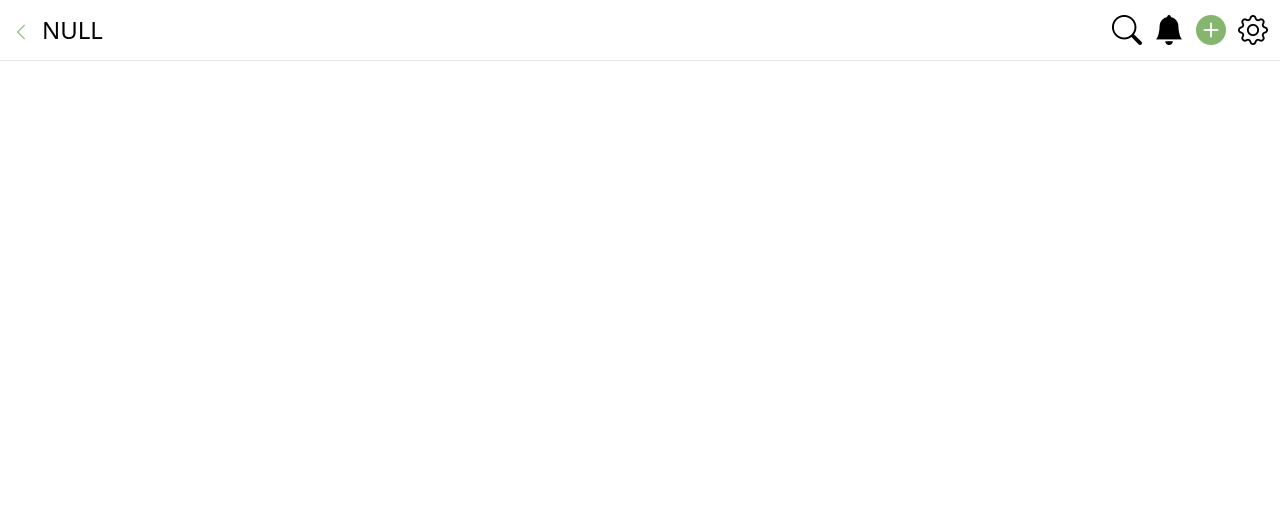
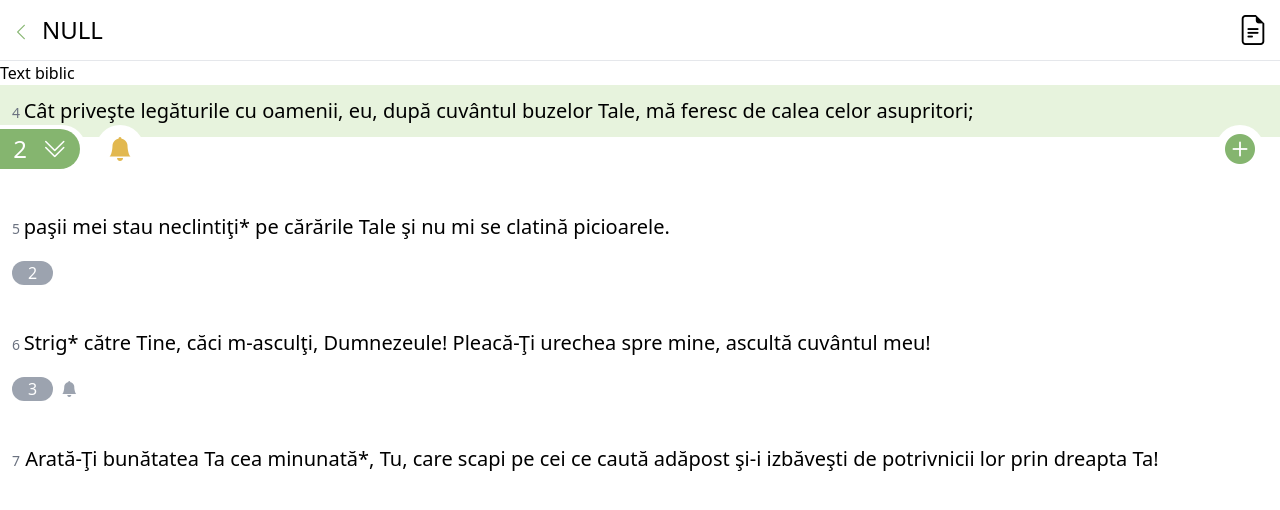
Before and after one commit to CCotuna/IE-FE-Collaborative-Bible-Translation-App, a Vue app: page /text-biblic-design in a window 1280 px wide. Before the commit this address had no page. Shown: the top 510 px of the page. Built offline with nearby package versions, Linux system fonts and the light colour scheme.

Commit message:
Style - working on design for content

```diff
--- a/src/components/NavigationBar.vue
+++ b/src/components/NavigationBar.vue
@@ -44,12 +44,13 @@ const goBack = () => {
             </button>
             <span class="p-3 text-2xl font-medium">{{ navbarTitle }}</span>
         </div>
-        <div v-if="route.path !== '/import-text' && route.path !== '/import-clasificat' " class="flex space-x-3 text-3xl">
+        <div v-if="route.path !== '/import-text' && route.path !== '/import-clasificat' && route.path !== '/text-biblic-design' " class="flex space-x-3 text-3xl">
             <RouterLink :to="{name:'biblioteca'}"><i class="bi bi-search"></i></RouterLink>
             <RouterLink :to="{name:'notifications'}"><i class="bi bi-bell-fill"></i></RouterLink>
             <RouterLink :to="{name: 'home'}"><i class="bi bi-plus-circle-fill text-brand-olivine"></i></RouterLink>
             <RouterLink :to="{name:'menu'}"><i class="bi bi-gear"></i></RouterLink>
         </div>
+        <RouterLink :to="{name:'text-biblic-design'}"><i class="bi bi-file-earmark-text text-3xl"></i></RouterLink>
     </div>
 
 </template>
--- a/src/router/index.js
+++ b/src/router/index.js
@@ -53,6 +53,11 @@ const router = createRouter({
       path: "/notifications",
       name: 'notifications',
       component: () => import('../views/NotificationsView.vue')
+    },
+    {
+      path: "/text-biblic-design",
+      name: 'text-biblic-design',
+      component: () => import('../views/BibleText.vue')
     }
     // {
     //   path: '/about',
--- /dev/null
+++ b/src/views/BibleText.vue
@@ -0,0 +1,60 @@
+<script setup>
+import { ref } from "vue"
+const isOpen = ref(false)
+const toggleContent = () => {
+    isOpen.value = !isOpen.value
+}
+</script>
+<template>
+    Text biblic
+    <div class="relative bg-brand-honeydew p-3">
+        <p class="text-xl"><span class=" text-sm text-gray-500">4 </span>Cât priveşte legăturile cu oamenii, eu, după
+            cuvântul buzelor Tale, mă feresc de calea celor
+            asupritori;</p>
+
+        <div class="absolute -bottom-9 -left-2 bg-white py-1 rounded-e-full w-[5.9rem]">
+            <button @click="toggleContent"
+                class="rounded-e-full py-1 w-20 ms-2 flex items-center justify-center bg-brand-olivine text-white text-2xl">
+                <span>2</span>
+                <i v-if="!isOpen" class="bi bi-chevron-double-down ms-4"></i>
+                <i v-else class="bi bi-chevron-double-down ms-4 rotate-180"></i></button>
+        </div>
+        <i v-if="!isOpen"
+            class="bi bi-bell-fill bg-white text-brand-gold-metallic rounded-full p-2 flex items-center justify-center absolute -bottom-9 left-24 w-12 h-12 text-2xl"></i>
+        <i
+            class="bi bi-plus-circle-fill bg-white text-brand-olivine rounded-full p-2 flex items-center justify-center absolute -bottom-9 right-4 w-12 h-12 text-3xl"></i>
+
+
+    </div>
+    <div v-if="isOpen" class="mt-12 p-3 bg-gray-200 rounded">
+            <p>Duis ultrices accumsan lorem, non ultricies dolor dapibus sit amet. Praesent dignissim finibus tempus.
+            </p>
+        </div>
+
+    <div class="mt-16 p-3 relative">
+        <p class="text-xl"><span class="text-sm text-gray-500">5 </span>paşii mei stau neclintiţi* pe cărările Tale şi
+            nu mi se clatină picioarele.</p>
+        <div class="rounded-full bg-gray-400 text-white text-base absolute -bottom-8 px-4">2</div>
+    </div>
+
+    <div class="mt-16 p-3 relative">
+        <p class="text-xl">
+            <span class="text-sm text-gray-500">6 </span>
+            Strig* către Tine, căci m-asculţi, Dumnezeule! Pleacă-Ţi urechea spre mine, ascultă cuvântul meu!
+        </p>
+        <div class="flex items-center absolute -bottom-8 space-x-2">
+            <div class="rounded-full bg-gray-400 text-white text-base px-4">3</div>
+            <i class="bi bi-bell-fill text-gray-400 text-base"></i>
+        </div>
+    </div>
+    <div class="mt-16 p-3">
+        <p class="text-xl">
+            <span class="text-sm text-gray-500">7</span>
+            Arată-Ţi bunătatea Ta cea minunată*, Tu, care scapi pe cei ce caută adăpost şi-i izbăveşti de potrivnicii
+            lor prin dreapta Ta!
+        </p>
+    </div>
+
+
+</template>
+<style scoped></style>
```
